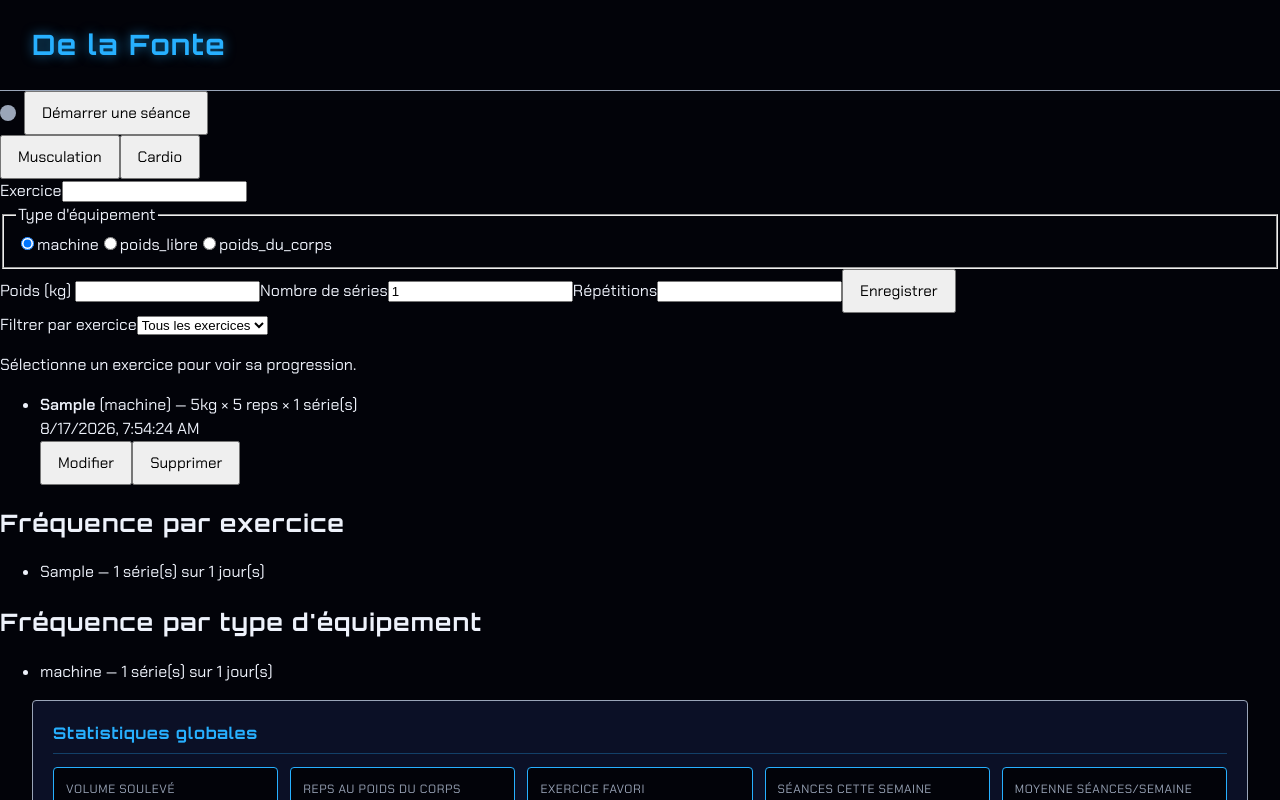
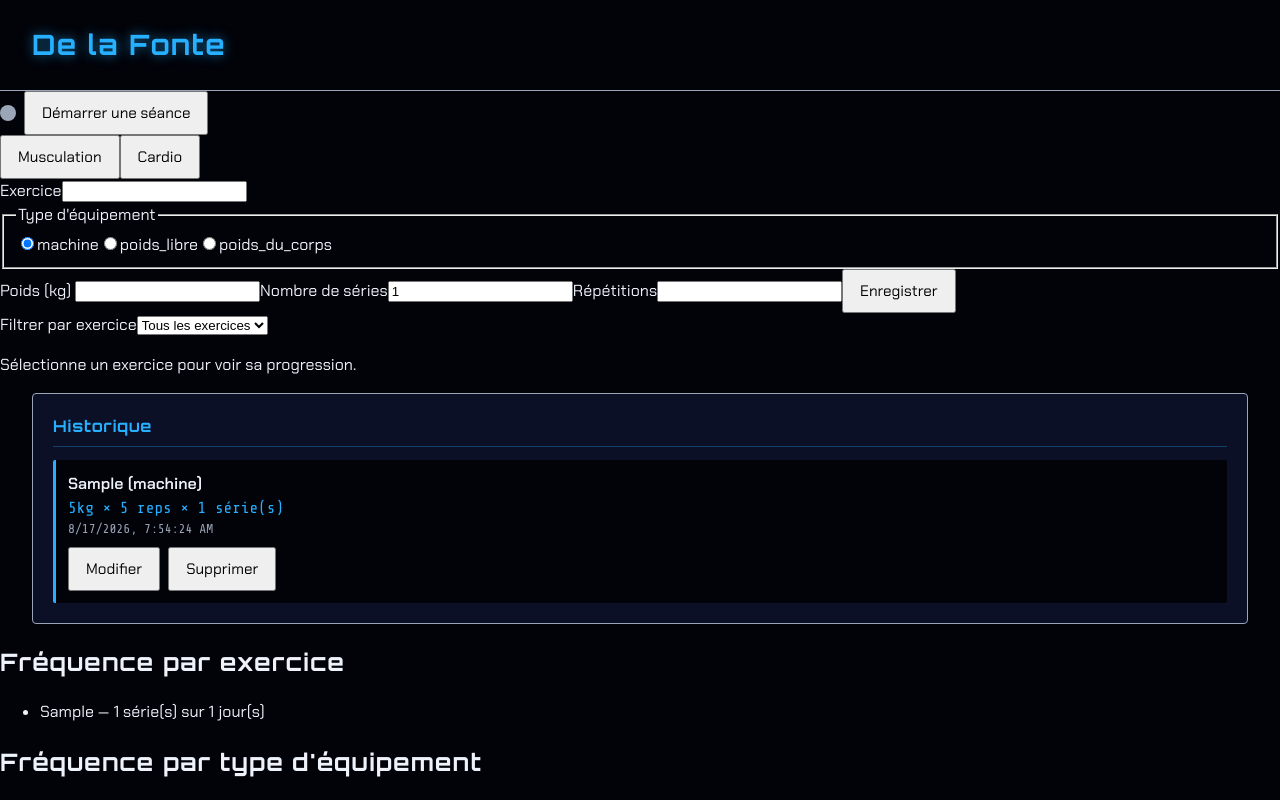
Before and after one commit to ChloeAlberge/de-la-fonte, a React (Vite) app: page / in a window 1280 px wide. Both pictures are taken after typing "Sample", "5", "5" into the empty fields and a click on the button "Enregistrer". Shown: the top 800 px of the page. Built offline with nearby package versions, Linux system fonts and the light colour scheme.

Commit message:
feat: style HUD de l'historique (#23)

```diff
--- a/src/App.css
+++ b/src/App.css
@@ -181,3 +181,21 @@ button {
     grid-template-columns: repeat(auto-fit, minmax(160px, 1fr));
   }
 }
+
+.series-actions {
+  display: flex;
+  gap: 0.5rem;
+  margin-top: 0.5rem;
+}
+
+.series-edit-form {
+  display: flex;
+  flex-direction: column;
+  gap: 0.5rem;
+}
+
+.series-edit-form input,
+.series-edit-form select {
+  min-height: 44px;
+  padding: 0.4rem 0.6rem;
+}
--- a/src/components/SeriesList.tsx
+++ b/src/components/SeriesList.tsx
@@ -13,17 +13,24 @@ export function SeriesList({ series, onSeriesChanged }: SeriesListProps) {
   );
 
   if (sortedSeries.length === 0) {
-    return <p>Aucune série enregistrée pour l'instant.</p>;
+    return (
+      <div className="panel">
+        <p>Aucune série enregistrée pour l'instant.</p>
+      </div>
+    );
   }
 
   return (
-    <ul>
+    <div className="panel">
+      <h2>Historique</h2>
+      <ul className="series-list">
         {sortedSeries.map((entry) => (
           <li key={entry.id}>
             <SeriesListItem entry={entry} onChanged={onSeriesChanged} />
           </li>
         ))}
       </ul>
+    </div>
   );
 }
 
@@ -54,25 +61,31 @@ function SeriesListItem({ entry, onChanged }: { entry: Series; onChanged: () =>
   const date = new Date(entry.performedAt).toLocaleString();
 
   return (
-    <span>
+    <div>
+      <div className="series-entry-name">
+        {entry.exerciseName}
+        {entry.kind === 'strength' && ` (${entry.equipmentType})`}
+        {entry.kind === 'cardio' && ' (cardio)'}
+      </div>
+      <div className="series-entry-data">
         {entry.kind === 'strength' ? (
           <>
-          <strong>{entry.exerciseName}</strong> ({entry.equipmentType}) —{' '}
             {entry.weightKg !== null ? `${entry.weightKg}kg` : 'poids du corps'}
             {entry.reps !== null && ` × ${entry.reps} reps`} × {entry.setsCount} série(s)
           </>
         ) : (
           <>
-          <strong>{entry.exerciseName}</strong> (cardio) — {entry.durationMin} min
+            {entry.durationMin} min
             {entry.distanceKm !== null && `, ${entry.distanceKm}km`}
           </>
         )}
-      <br />
-      {date}
-      <br />
+      </div>
+      <div className="series-entry-date">{date}</div>
+      <div className="series-actions">
         <button onClick={() => setIsEditing(true)}>Modifier</button>
         <button onClick={handleDelete}>Supprimer</button>
-    </span>
+      </div>
+    </div>
   );
 }
 
@@ -128,7 +141,7 @@ function SeriesEditForm({
   }
 
   return (
-    <span>
+    <div className="series-edit-form">
       <input value={exerciseName} onChange={(e) => setExerciseName(e.target.value)} />
 
       {entry.kind === 'strength' ? (
@@ -149,8 +162,10 @@ function SeriesEditForm({
         </>
       )}
 
+      <div className="series-actions">
         <button onClick={handleSave}>Enregistrer</button>
         <button onClick={onCancel}>Annuler</button>
-    </span>
+      </div>
+    </div>
   );
 }
```
Lines whose indentation alone changed are shown as unchanged.
